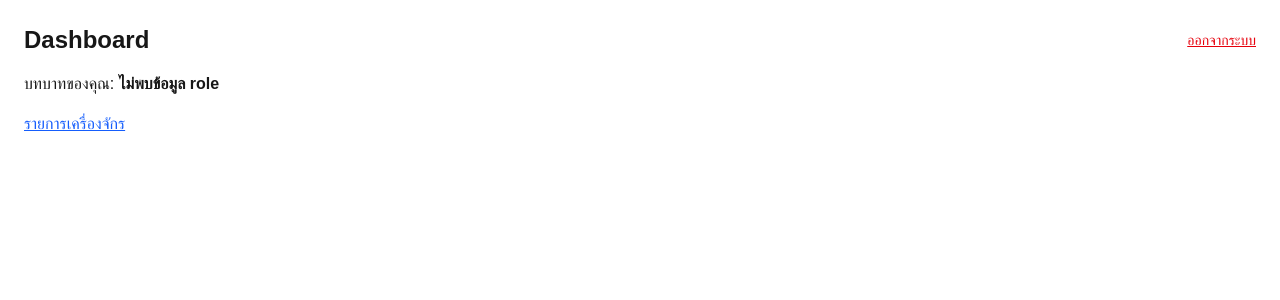
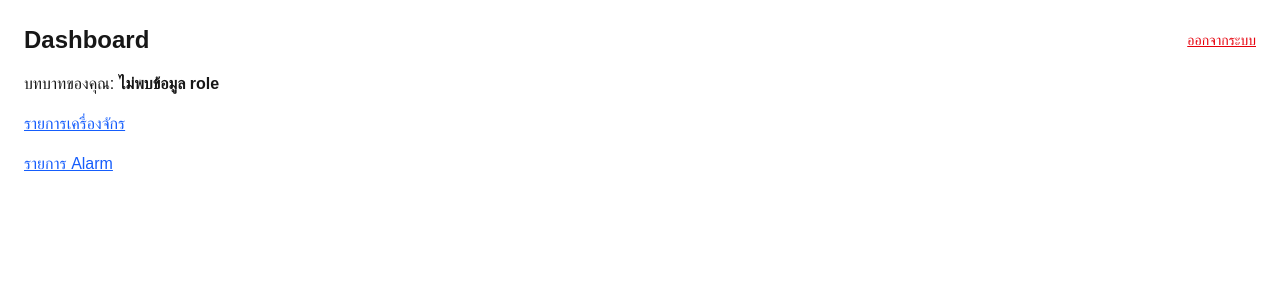
Before and after one commit to godsloliza452-collab/machine-maintenance, a Next.js app: page /dashboard in a window 1280 px wide. Shown: the top 300 px of the page. Built offline with nearby package versions, Linux system fonts and the light colour scheme; no server answers.

Commit message:
feat: add alarm links to dashboard

```diff
--- a/app/dashboard/page.tsx
+++ b/app/dashboard/page.tsx
@@ -17,10 +17,19 @@ export default async function DashboardPage() {
         รายการเครื่องจักร
       </Link>
 
+      <Link href="/alarms" className="text-blue-600 underline block">
+        รายการ Alarm
+      </Link>
+
       {role === 'admin' && (
-        <Link href="/machines/new" className="text-blue-600 underline block">
-          เพิ่มเครื่องจักร
-        </Link>
+        <>
+          <Link href="/machines/new" className="text-blue-600 underline block">
+            เพิ่มเครื่องจักร
+          </Link>
+          <Link href="/alarms/new" className="text-blue-600 underline block">
+            เพิ่ม Alarm
+          </Link>
+        </>
       )}
     </main>
   )
```
